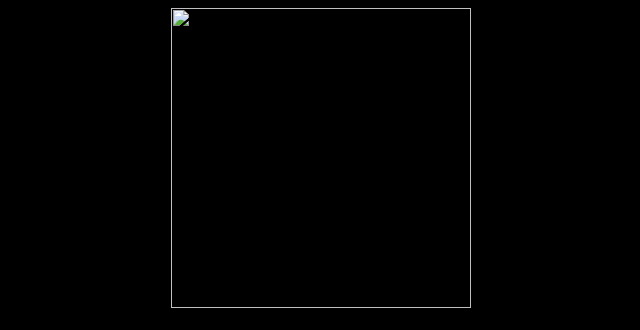
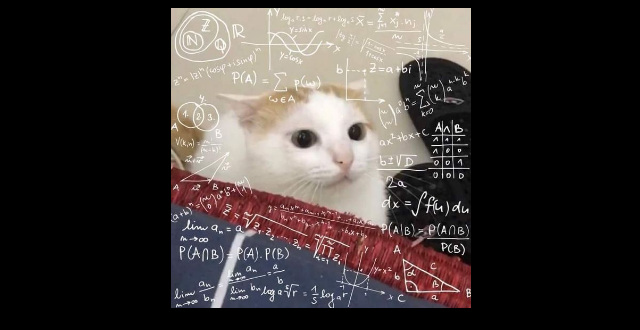
Before and after one commit to NowEXs/web, a plain HTML site: page index.html in a window 1280 px wide. Shown: the top 330 px of the page, without its empty margins (343-983 px from the left). Drawn offline with Linux system fonts and the light colour scheme.

Commit message:
Update index.html

```diff
--- a/index.html
+++ b/index.html
@@ -9,7 +9,7 @@
     <link rel="stylesheet" href="styles.css">
     </head>
     <body>
-        <img class="img" src="./images/e8a6295025285f37aeb1a9ecbd9c642f (1).jpg">
+        <img class="img" src="./e8a6295025285f37aeb1a9ecbd9c642f (1).jpg">
         <div class="text">
         <h1>
             Cat Think
```
